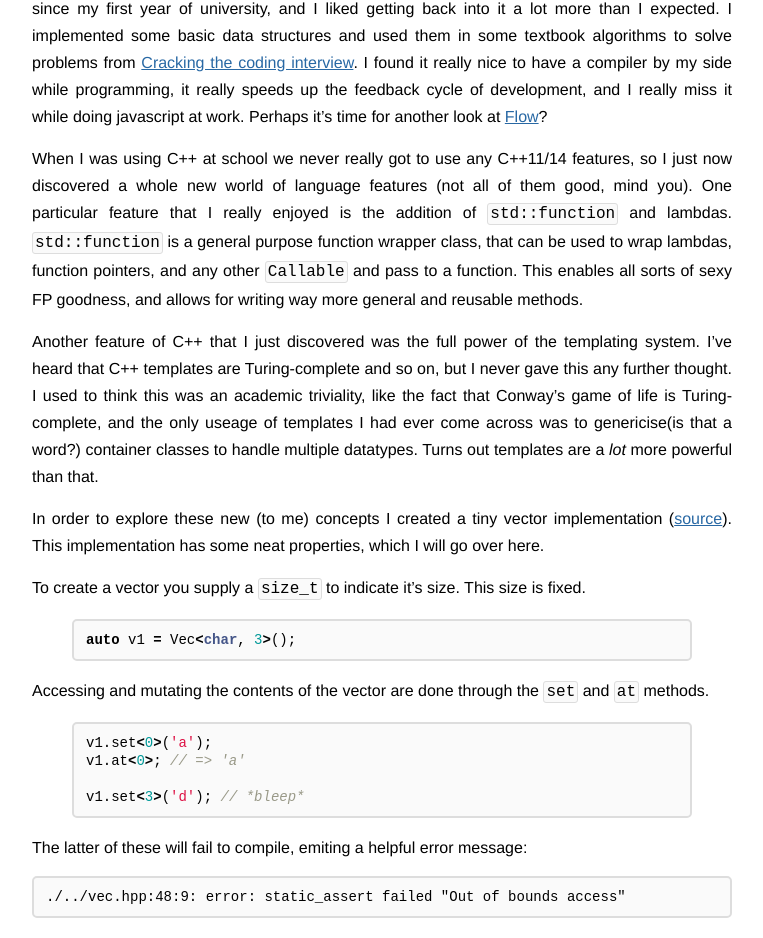
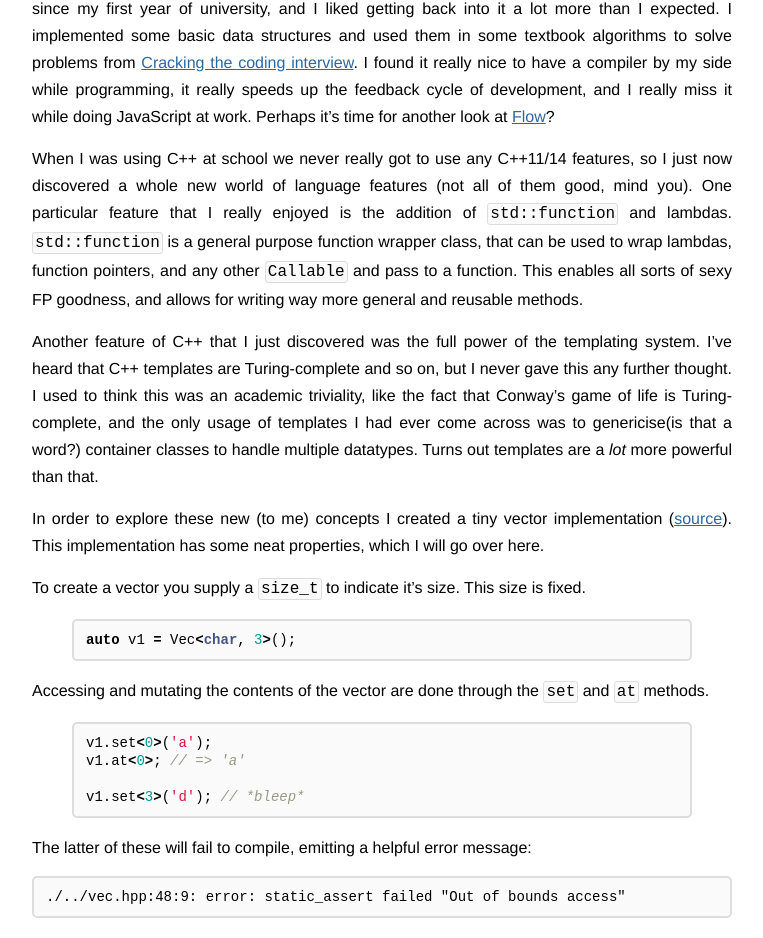
Before and after one commit to kthelgason/blag, a Jekyll site: the page built from _posts/2016-02-28-fun-with-c-templates.md, in a window 1280 px wide and 1400 px high. Shown: the part 370-1308 px from the top of the window, without its empty margins (258-1021 px from the left). Built offline with Jekyll 4.4.1, drawn with Linux system fonts in a browser that asks for light colours; some of the changed text lies outside the part shown.

```diff
--- a/_posts/2016-02-28-fun-with-c-templates.md
+++ b/_posts/2016-02-28-fun-with-c-templates.md
@@ -9,7 +9,7 @@ It's been long enough since my last post that I had forgotten the rake task that
 I've been playing around with some C++ recently, to refresh my skills a bit. I haven't done any C++ since my first year of university,
 and I liked getting back into it a lot more than I expected. I implemented some basic data structures and used them in some textbook
 algorithms to solve problems from [Cracking the coding interview][1]. I found it really nice to have a compiler by my side while programming,
-it really speeds up the feedback cycle of development, and I really miss it while doing javascript at work. Perhaps it's time for another look
+it really speeds up the feedback cycle of development, and I really miss it while doing JavaScript at work. Perhaps it's time for another look
 at [Flow][2]?
 
 <!-- more -->
@@ -21,7 +21,7 @@ pass to a function. This enables all sorts of sexy FP goodness, and allows for w
 
 Another feature of C++ that I just discovered was the full power of the templating system. I've heard that C++ templates are Turing-complete
 and so on, but I never gave this any further thought. I used to think this was an academic triviality, like the fact that Conway's game of life
-is Turing-complete, and the only useage of templates I had ever come across was to genericise(is that a word?) container classes to handle
+is Turing-complete, and the only usage of templates I had ever come across was to genericise(is that a word?) container classes to handle
 multiple datatypes. Turns out templates are a _lot_ more powerful than that.
 
 In order to explore these new (to me) concepts I created a tiny vector implementation ([source][3]).
@@ -44,7 +44,7 @@ v1.at<0>; // => 'a'
 v1.set<3>('d'); // *bleep*
 
 {% endhighlight %}
-The latter of these will fail to compile, emiting a helpful error message:
+The latter of these will fail to compile, emitting a helpful error message:
 
     ./../vec.hpp:48:9: error: static_assert failed "Out of bounds access"
 
```
Also changed, not shown: other parts of _posts/2016-02-28-fun-with-c-templates.md (+4 -1 lines).
